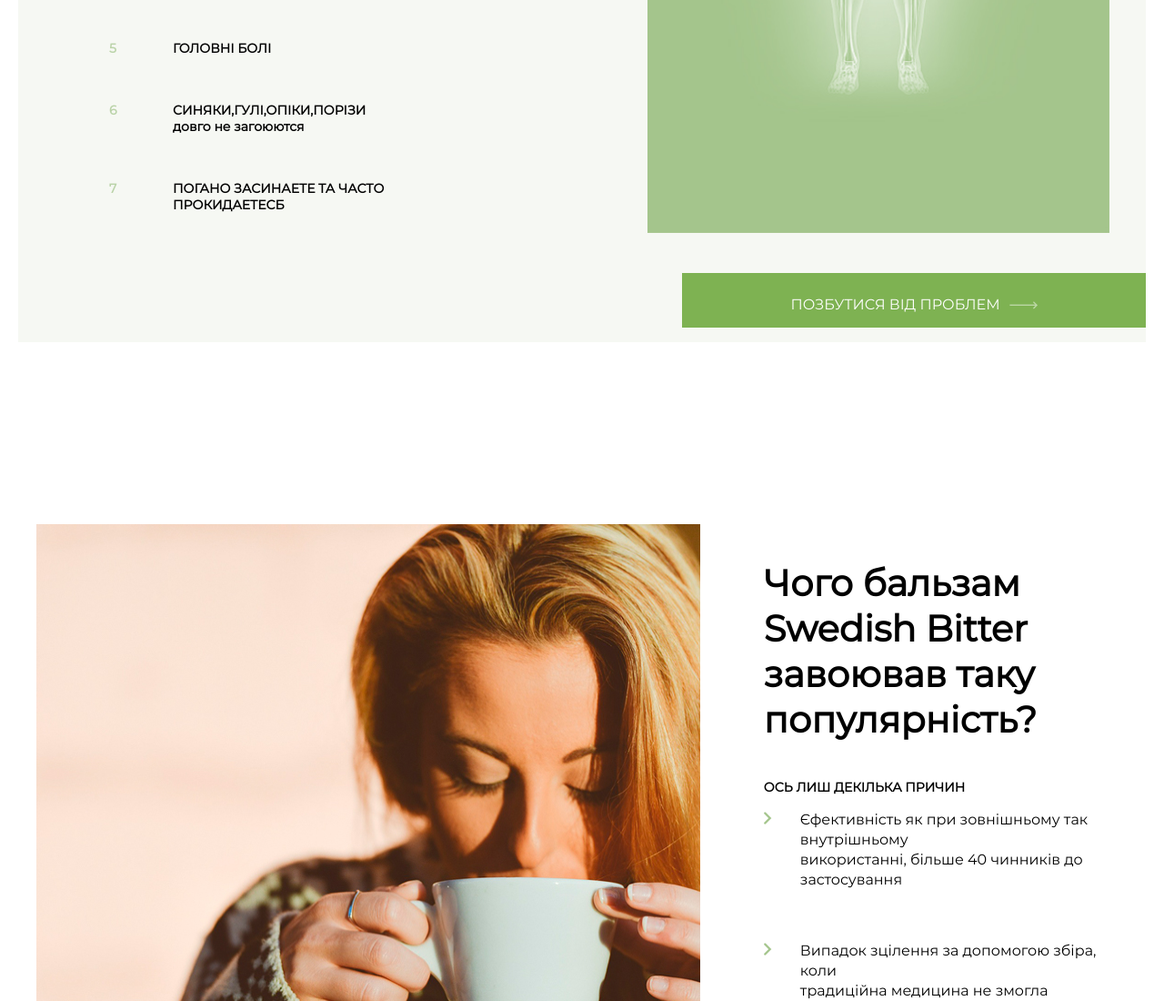
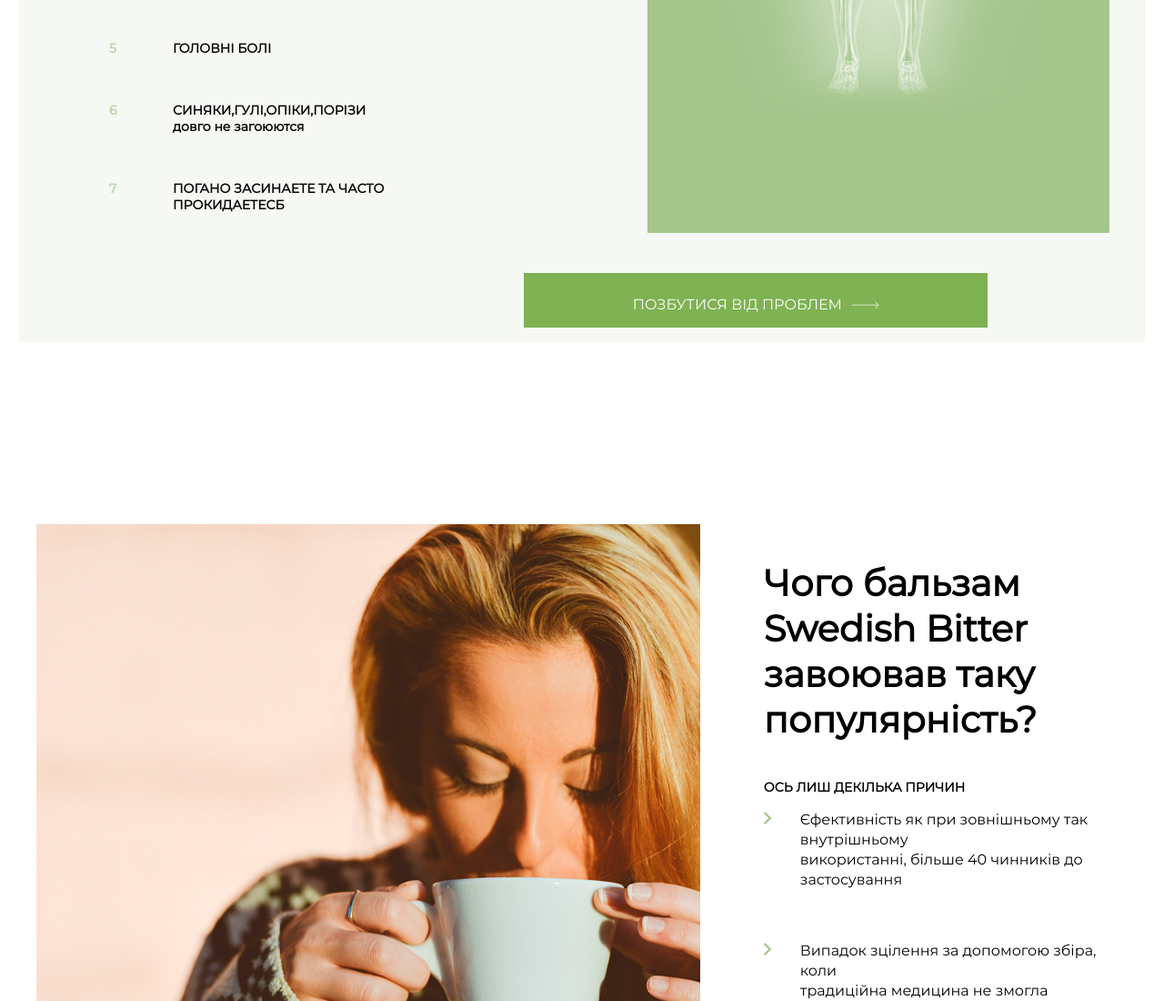
Before and after one commit to pepsif/SwedishBitter, a plain HTML site: page index.html in a window 1280 px wide. Shown: the part 1714-2814 px from the top of the page at 91% size. Drawn offline with Linux system fonts and the light colour scheme.

Commit message:
Update styles.css

```diff
--- a/styles/styles.css
+++ b/styles/styles.css
@@ -259,7 +259,7 @@ align-items:center;
     padding-top: 10px;
     background-color: #7eb252;
     position: absolute;
-    right: 0;
+    right: 14%;
     bottom: 2%;
 }
 
```
